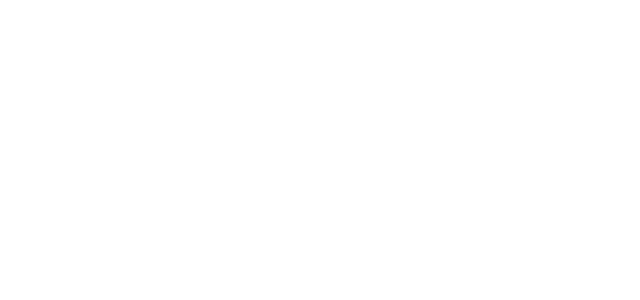
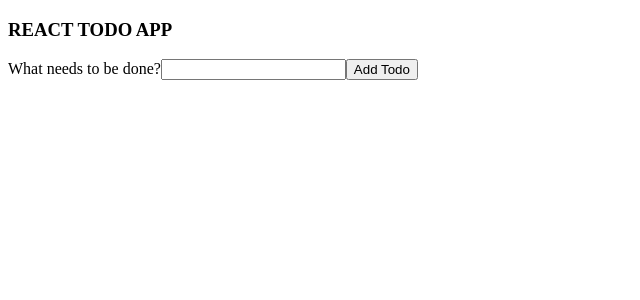
Before and after one commit to ThaneshworJoshi/react-js-projects, a React (Create React App) app: page / in a window 1280 px wide. Shown: the top 300 px of the page, without its empty margins (0-640 px from the left). Built offline with nearby package versions, Linux system fonts and the light colour scheme; the HTML template or start-up script is replaced by a standard one.

Commit message:
display ui

```diff
--- a/src/App.js
+++ b/src/App.js
@@ -1,7 +1,12 @@
 import './App.css';
+import TodoApp from './containers/TodoApp';
 
 function App() {
-  return <div className='App'></div>;
+  return (
+    <div className='App'>
+      <TodoApp />
+    </div>
+  );
 }
 
 export default App;
```
